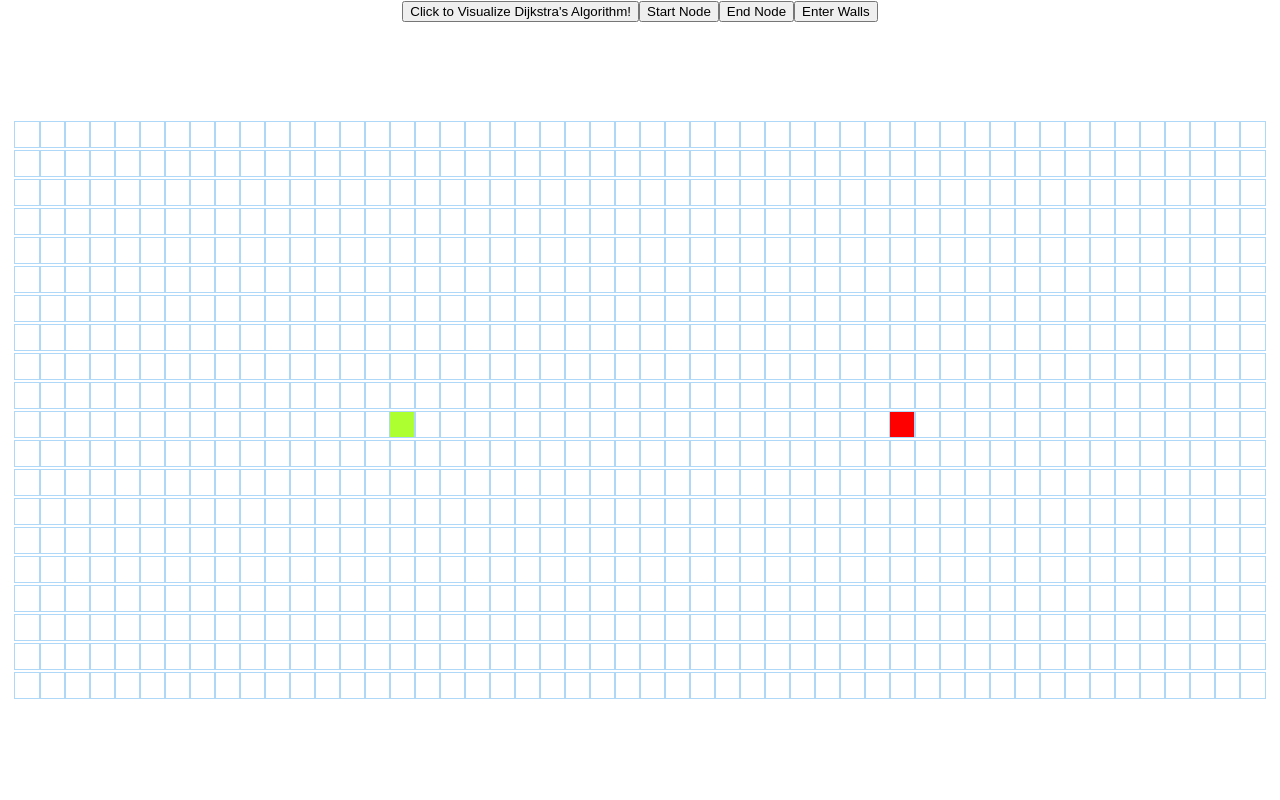
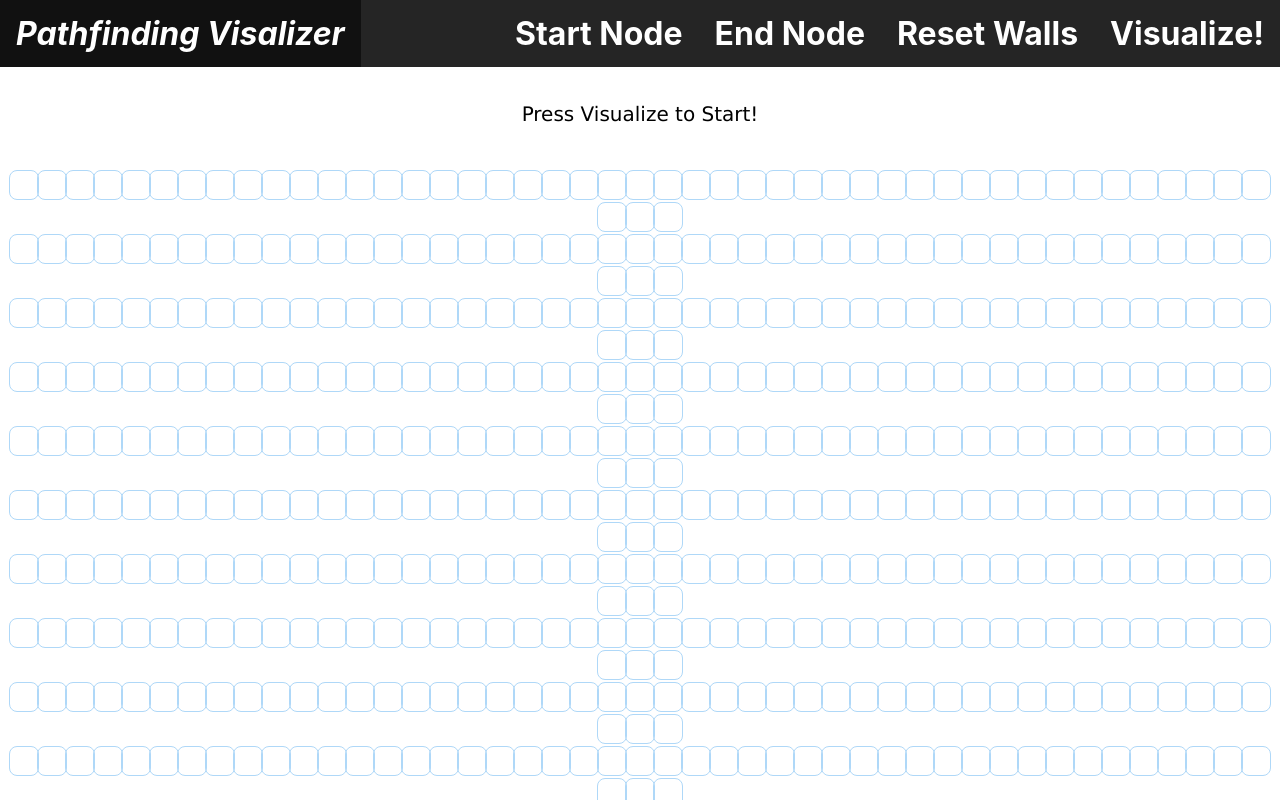
Before and after one commit to sahibrao/Pathfinding-Visualizer, a React (Create React App) app: page / in a window 1280 px wide. Shown: the top 800 px of the page. Built offline with nearby package versions, Linux system fonts and the light colour scheme.

Commit message:
added buttons to start/end node + reset walls

```diff
--- a/src/App.js
+++ b/src/App.js
@@ -1,4 +1,3 @@
-import logo from './logo.svg';
 import './App.css';
 import PathfindingVisualizer from './PathfindingVisualizer/PathfindingVisualizer';
 
--- a/src/PathfindingVisualizer/Node/Node.css
+++ b/src/PathfindingVisualizer/Node/Node.css
@@ -1,8 +1,9 @@
 .node {
-  width: 25px;
-  height: 25px;
+  width: 28px;
+  height: 28px;
   outline: 1px solid rgb(175, 216, 248);
   display: inline-block;
+  border-radius: 25%;
 }
 
 .node-finish {
@@ -10,7 +11,7 @@
 }
 
 .node-start {
-  background-color: greenyellow;
+  background-color: green;
 }
 
 .node-visited {
@@ -47,12 +48,12 @@
 }
 
 .node-wall {
-  background-color: rgb(12, 53, 71);
+  background-color: #252525;
 }
 
 .node-shortest-path {
   animation-name: shortestPath;
-  animation-duration: 1.5s;
+  animation-duration: 1.0s;
   animation-timing-function: ease-out;
   animation-delay: 0;
   animation-direction: alternate;
@@ -64,16 +65,16 @@
 @keyframes shortestPath {
   0% {
     transform: scale(0.6);
-    background-color: rgb(255, 254, 106);
+    background-color: yellowgreen;
   }
 
   50% {
-    transform: scale(1.2);
-    background-color: rgb(255, 254, 106);
+    transform: scale(1.5);
+    background-color: orangered;
   }
 
   100% {
     transform: scale(1);
-    background-color: rgb(255, 254, 106);
+    background-color: red;
   }
 }
--- a/src/PathfindingVisualizer/PathfindingVisualizer.css
+++ b/src/PathfindingVisualizer/PathfindingVisualizer.css
@@ -1,3 +1,46 @@
 .grid {
-    margin:100px 0 0;
+    margin:45px 0 0;
 }
+
+ul {
+    list-style-type: none;
+    margin: 0;
+    padding: 0;
+    overflow: hidden;
+    background-color: #252525;
+    height: 50%;
+
+  }
+
+p {
+    margin: 35px 0 0;
+    font-family: verdana;
+    font-size: 20px;
+}
+
+  li {
+    float: right;
+  }
+
+  li a {
+    display: block;
+    color: white;
+    text-align: center;
+    padding: 14px 16px;
+    text-decoration: none;
+    font-size: 2rem;
+    font-weight: bold;
+  }
+
+  #main {
+    background-color: green;
+    float: left;
+    font-style: oblique;
+    font-weight: lighter;
+  }
+
+
+  /* Change the link color to #111 (black) on hover */
+  li a:hover {
+    background-color: #111111;
+  }
--- a/src/PathfindingVisualizer/PathfindingVisualizer.jsx
+++ b/src/PathfindingVisualizer/PathfindingVisualizer.jsx
@@ -8,15 +8,21 @@ const START_NODE_ROW = 10;
 const START_NODE_COL = 15;
 const FINISH_NODE_ROW = 10;
 const FINISH_NODE_COL = 35;
-const MAX_ROWS = 20;
-const MAX_COLS = 50;
+const MAX_ROWS = 22;
+const MAX_COLS = 48;
+const ORIGINAL_MESSAGE = 'Press Visualize to Start!';
+const FINAL_MESSAGE = 'Thank you!';
+let message;
 
 export default class PathfindingVisualizer extends Component {
   constructor() {
     super();
+    message = ORIGINAL_MESSAGE;
     this.state = {
       grid: [],
       mouseIsPressed: false,
+      mouseIsPressedForStartNode: false,
+      mouseIsPressedForEndNode: false,
     };
   }
 
@@ -25,18 +31,72 @@ export default class PathfindingVisualizer extends Component {
     this.setState({grid});
   }
 
+  removePreviousStartNode(grid){
+    for (let row = 0; row < MAX_ROWS; row++) {
+      for (let col = 0; col < MAX_COLS; col++) {
+        if (grid[row][col].isStart){
+          grid[row][col].isStart = false;
+        }
+      }
+    }
+    return grid;
+  }
+
+  removePreviousEndNode(grid){
+    for (let row = 0; row < MAX_ROWS; row++) {
+      for (let col = 0; col < MAX_COLS; col++) {
+        if (grid[row][col].isFinish){
+          grid[row][col].isFinish = false;
+        }
+      }
+    }
+    return grid;
+  }
+
   handleMouseDown(row, col) {
+    if(this.state.mouseIsPressedForStartNode){
+      const newGrid = this.state.grid.slice();
+      this.removePreviousStartNode(newGrid);
+      const node = newGrid[row][col];
+      const newNode = {
+        ...node,
+        isStart: !node.isStart,
+      };
+      newGrid[row][col] = newNode;
+      message = ORIGINAL_MESSAGE;
+      this.setState({grid: newGrid, mouseIsPressedForStartNode: false});
+      return;
+    }
+    if(this.state.mouseIsPressedForEndNode){
+      const newGrid = this.state.grid.slice();
+      this.removePreviousEndNode(newGrid);
+      const node = newGrid[row][col];
+      const newNode = {
+        ...node,
+        isFinish: !node.isFinish,
+      };
+      newGrid[row][col] = newNode;
+      message = ORIGINAL_MESSAGE;
+      this.setState({grid: newGrid, mouseIsPressedForEndNode: false});
+      return;
+    }
     const newGrid = getNewGridWithWallToggled(this.state.grid, row, col);
     this.setState({grid: newGrid, mouseIsPressed: true});
   }
 
   handleMouseEnter(row, col) {
+    if(this.state.mouseIsPressedForStartNode || this.state.mouseIsPressedForEndNode){
+      return;
+    }
     if (!this.state.mouseIsPressed) return;
     const newGrid = getNewGridWithWallToggled(this.state.grid, row, col);
     this.setState({grid: newGrid});
   }
 
   handleMouseUp() {
+    if(this.state.mouseIsPressedForStartNode || this.state.mouseIsPressedForEndNode){
+      return;
+    }
     this.setState({mouseIsPressed: false});
   }
 
@@ -66,13 +126,57 @@ export default class PathfindingVisualizer extends Component {
     }
   }
 
+  getStartNode(grid){
+    for (let row = 0; row < MAX_ROWS; row++) {
+      for (let col = 0; col < MAX_COLS; col++) {
+        if (grid[row][col].isStart){
+          return grid[row][col];
+        }
+      }
+    }
+    return grid[0][0];
+  }
+  getEndNode(grid){
+    for (let row = 0; row < MAX_ROWS; row++) {
+      for (let col = 0; col < MAX_COLS; col++) {
+        if (grid[row][col].isFinish){
+          return grid[row][col];
+        }
+      }
+    }
+    return grid[MAX_ROWS][MAX_COLS];
+  }
+
+
   visualizeDijkstra() {
+    console.log('visualising Dijkstra');
     const {grid} = this.state;
-    const startNode = grid[START_NODE_ROW][START_NODE_COL];
-    const finishNode = grid[FINISH_NODE_ROW][FINISH_NODE_COL];
+    const startNode = this.getStartNode(grid);
+    const finishNode = this.getEndNode(grid);
     const visitedNodesInOrder = dijkstra(grid, startNode, finishNode);
+    message = FINAL_MESSAGE;
     const nodesInShortestPathOrder = getNodesInShortestPathOrder(finishNode);
-    this.animateDijkstra(visitedNodesInOrder, nodesInShortestPathOrder);
+    this.animateDijkstra(visitedNodesInOrder, nodesInShortestPathOrder)
+  }
+
+  enterStartNode(){
+    message = 'Pick a Node as your Starting Node'
+    this.setState({mouseIsPressedForStartNode: true});
+  }
+  enterEndNode(){
+    message = 'Pick a Node as your Ending Node'
+    this.setState({mouseIsPressedForEndNode: true});
+  }
+  resetWalls(){
+    const newGrid = this.state.grid;
+    for (let row = 0; row < MAX_ROWS; row++) {
+      for (let col = 0; col < MAX_COLS; col++) {
+        if (newGrid[row][col].isWall){
+          newGrid[row][col].isWall = false;
+        }
+      }
+    }
+    this.setState({grid: newGrid});
   }
 
   render() {
@@ -80,18 +184,18 @@ export default class PathfindingVisualizer extends Component {
 
     return (
       <>
-        <button onClick={() => this.visualizeDijkstra()}>
-          Click to Visualize Dijkstra's Algorithm!
-        </button>
-        <button>
-            Start Node
-        </button>
-        <button>
-            End Node
-        </button>
-        <button>
-            Enter Walls
-        </button>
+        <ul>
+          <li id = 'main'><a href = "/">Pathfinding Visalizer</a></li>
+          {/* eslint-disable-next-line */}
+          <li onClick={() => this.visualizeDijkstra().then(message = FINAL_MESSAGE)}><a href = "#">Visualize!</a></li>
+          {/* eslint-disable-next-line */}
+          <li onClick={() => this.resetWalls()}><a href = "#">Reset Walls</a></li>
+          {/* eslint-disable-next-line */}
+          <li onClick={() => this.enterEndNode()}><a href = "#">End Node</a></li>
+          {/* eslint-disable-next-line */}
+          <li className = 'startNode' onClick={() => this.enterStartNode()}><a href = "#">Start Node</a></li>
+        </ul>
+        <p>{message}</p>
         <div className="grid">
           {grid.map((row, rowIdx) => {
             return (
```
Also changed, not shown: src/logo.svg (deleted).
